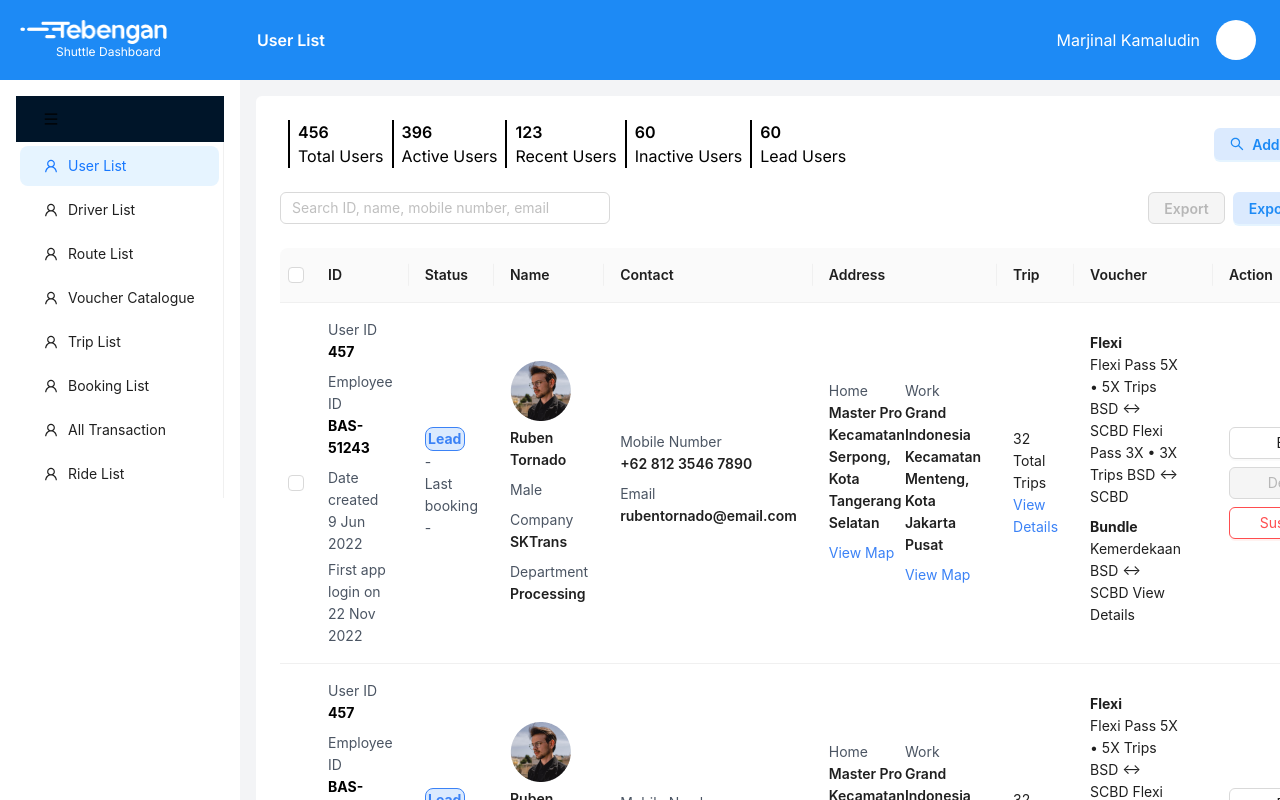
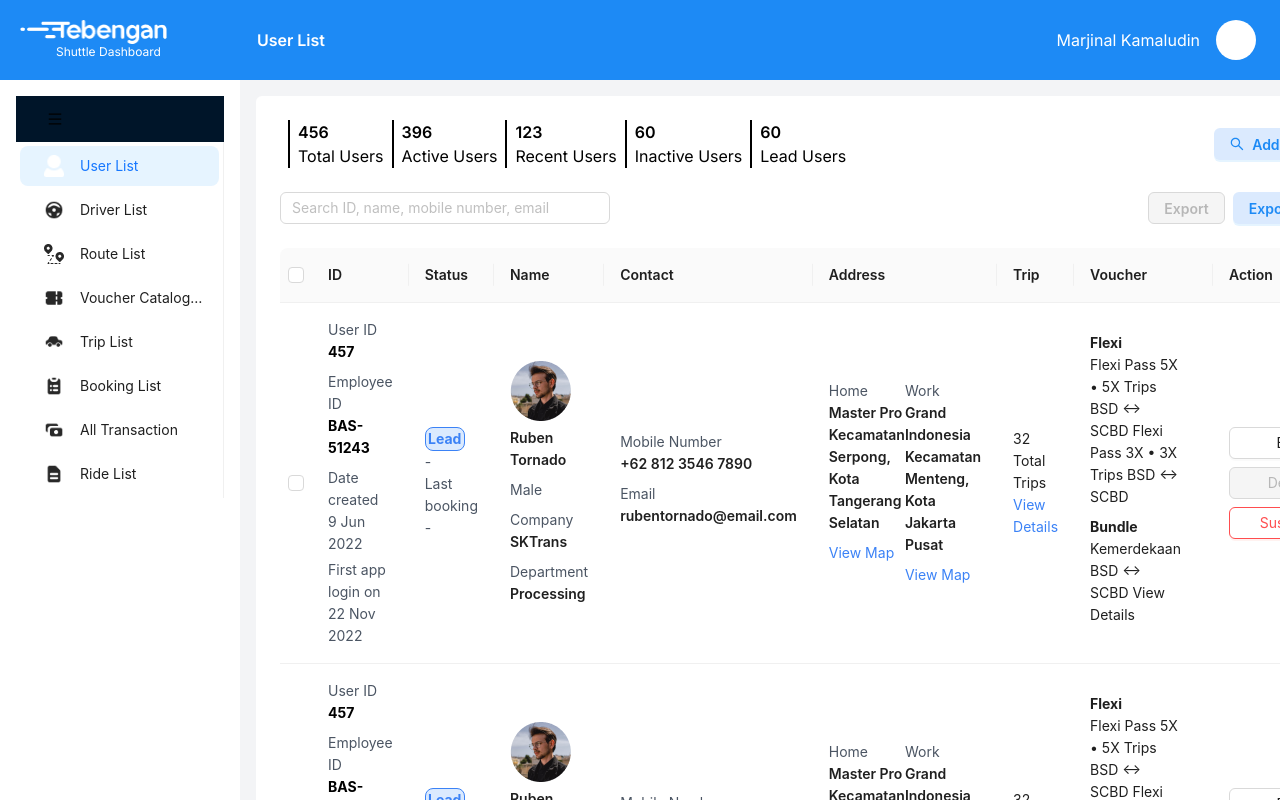
Before and after one commit to kanzff/tebengan, a Next.js app: page / in a window 1280 px wide. Built offline with nearby package versions, Linux system fonts and the light colour scheme.

Commit message:
added sidebar icon

```diff
--- a/components/Sidebar.tsx
+++ b/components/Sidebar.tsx
@@ -1,7 +1,7 @@
 'use client'
 
 import React from 'react'
-import { Layout, Menu } from 'antd'
+import { Image, Layout, Menu } from 'antd'
 import { UploadOutlined, UserOutlined, VideoCameraOutlined, MenuOutlined } from '@ant-design/icons';
 
 const  { Sider } = Layout
@@ -14,45 +14,62 @@ const Sidebar = () => {
     //       label: `nav ${index + 1}`,
     //     }),
     //   );
+
     const items = [
         {
             key: 1,
-            icon: React.createElement(UserOutlined),
+            icon: React.createElement(() => (
+                <Image width={36} className='pr-4' src='/user.png'/>
+            )),
             label: 'User List'
         },
         {
             key: 2,
-            icon: React.createElement(UserOutlined),
+            icon: React.createElement(() => (
+                <Image width={36} className='pr-4' src='/driver.png'/>
+            )),
             label: 'Driver List'
         },
         {
             key: 3,
-            icon: React.createElement(UserOutlined),
+            icon: React.createElement(() => (
+                <Image width={36} className='pr-4' src='/route.png'/>
+            )),
             label: 'Route List'
         },
         {
             key: 4,
-            icon: React.createElement(UserOutlined),
+            icon: React.createElement(() => (
+                <Image width={36} className='pr-4' src='/ticket.png'/>
+            )),
             label: 'Voucher Catalogue'
         },
         {
             key: 5,
-            icon: React.createElement(UserOutlined),
+            icon: React.createElement(() => (
+                <Image width={36} className='pr-4' src='/vehicle.png'/>
+            )),
             label: 'Trip List'
         },
         {
             key: 6,
-            icon: React.createElement(UserOutlined),
+            icon: React.createElement(() => (
+                <Image width={36} className='pr-4' src='/clipboard-list.png'/>
+            )),
             label: 'Booking List'
         },
         {
             key: 7,
-            icon: React.createElement(UserOutlined),
+            icon: React.createElement(() => (
+                <Image width={36} className='pr-4' src='/cash.png'/>
+            )),
             label: 'All Transaction'
         },
         {
             key: 8,
-            icon: React.createElement(UserOutlined),
+            icon: React.createElement(() => (
+                <Image width={36} className='pr-4' src='/document-text.png'/>
+            )),
             label: 'Ride List'
         },
     ]
@@ -69,7 +86,7 @@ const Sidebar = () => {
                 console.log(collapsed, type);
                 }}
             >
-                <MenuOutlined className='pl-7 my-4' />
+                <MenuOutlined className='pl-8 my-4' />
                 <div className="demo-logo-vertical" />
                 <Menu theme="light" mode="inline" defaultSelectedKeys={['1']} items={items} />
             </Sider>
```
Also changed, not shown: public/route.png (renamed from public/Icon.png), public/user.png (renamed from public/User.png).
